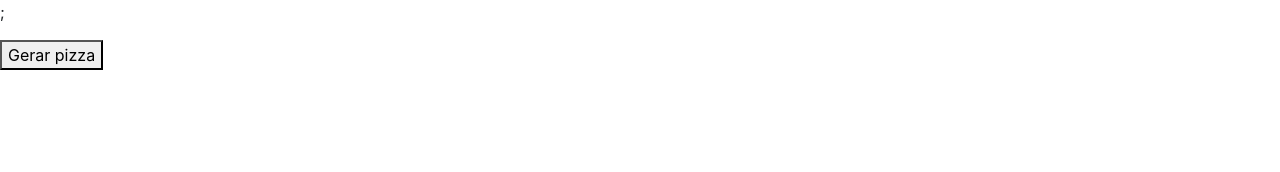
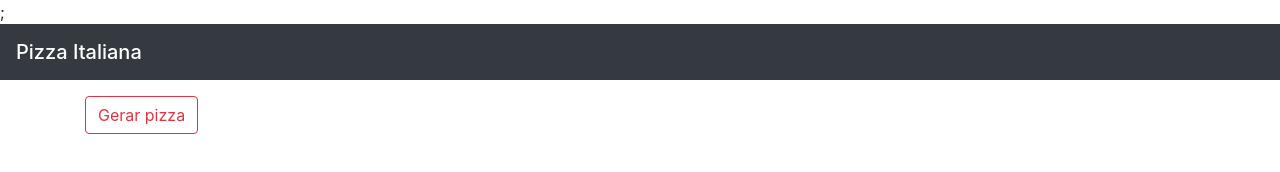
Before and after one commit to AbnerRibeiro/Projeto7, a plain HTML site: page index.html in a window 1280 px wide. Drawn offline with nearby package versions, Linux system fonts and the light colour scheme.

Commit message:
JS ok, trabalhando no frontend

```diff
--- a/css/style.css
+++ b/css/style.css
@@ -1,3 +1,8 @@
 .borda-redonda{
 	border-radius: 50%;
 }
+
+img {
+	width: 70px;
+	height: 70px;
+}
--- a/index.html
+++ b/index.html
@@ -11,13 +11,27 @@
     <title>Projeto JS</title>
   </head>;
   <body>
-    <ul id="container-pizzas">
-      <!-- adicionar pizzas via js
-      <li>
-        <img src="https://source.unsplash.com/100x100/?pizza">
-      </li> -->
-    </ul>
-    <button>Gerar pizza</button>
+    <header>
+      <nav class="navbar navbar-light bg-dark">
+        <span class="navbar-brand mb-0 h1 text-white">Pizza Italiana</span>
+      </nav>
+    </header>
+    <section>
+      <div class="container">
+        <div class="row">
+          <div class="col-sm-12">
+            <ul id="container-pizzas" class="list-inline">
+              <!-- adicionar pizzas via js
+              <li>
+                <img src="https://source.unsplash.com/100x100/?pizza">
+              </li> -->
+            </ul>
+            <button class="btn btn-outline-danger">Gerar pizza</button>
+          </div>
+        </div>
+      </div>
+    </section>
+    <footer></footer>
 
 
     <!-- Optional JavaScript -->
--- a/js/main.js
+++ b/js/main.js
@@ -1,18 +1,22 @@
+// Função para gerar elementos no DOM
 function gerarPizza() {
 
 	var containerPizzas = document.querySelector("#container-pizzas");
+	var pizza = document.createElement("li");
 
-	var pizza = document.createElement("li");
+// Adicionando classe do bootstrap inline
+	pizza.className = "list-inline-item";
 	var pizzaImg = document.createElement("img");
-
 	pizzaImg.setAttribute("src", "https://source.unsplash.com/100x100/?pizza");
 	pizzaImg.className = "borda-redonda";
 	pizza.appendChild(pizzaImg);
 	containerPizzas.appendChild(pizza);
 }
 
+// Coletando o botão
 var botao = document.querySelector("button");
 
+// Gerando pizzas no evento onclick
 botao.onclick = function(){
 	gerarPizza();
 }
```
